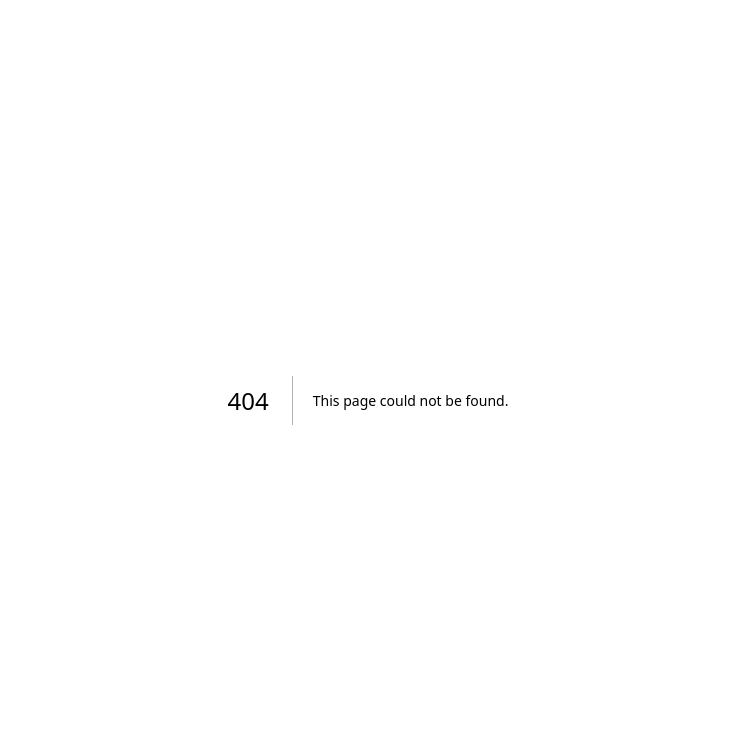
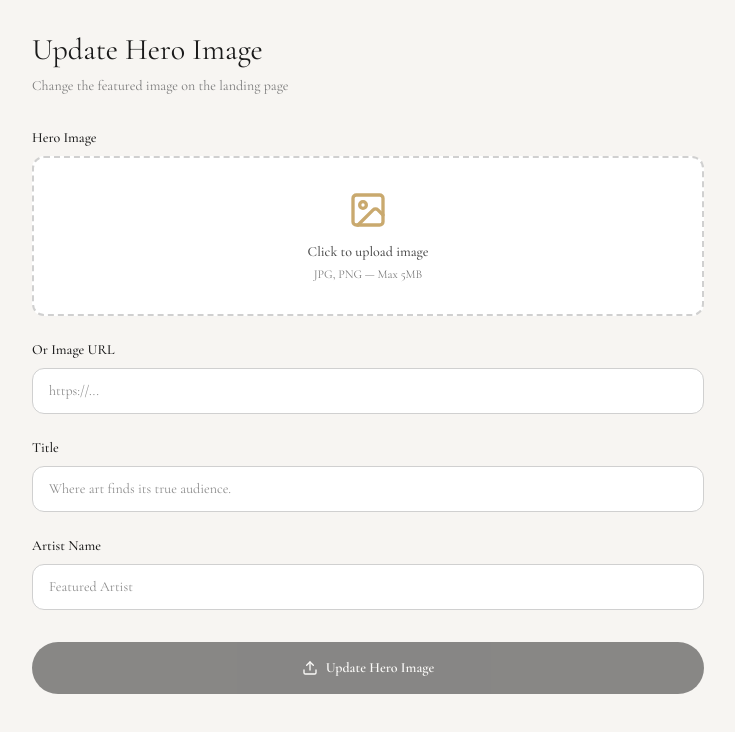
Before and after one commit to VinayakMaske/artistclub, a Next.js app: page /admin/hero in a window 1280 px wide. Before the commit this address had no page. Shown: the top 732 px of the page, without its empty margins (272-1007 px from the left). Built offline with nearby package versions, Linux system fonts and the light colour scheme; no server answers.

Commit message:
admin upload image

```diff
--- /dev/null
+++ b/app/admin/hero/page.tsx
@@ -0,0 +1,204 @@
+'use client';
+
+import { useState, useRef } from 'react';
+import { createBrowserClient } from '@supabase/ssr';
+import { Upload, Loader2, ImageIcon, X } from 'lucide-react';
+
+export default function HeroAdminPage() {
+  const [imageUrl, setImageUrl] = useState('');
+  const [title, setTitle] = useState('');
+  const [artistName, setArtistName] = useState('');
+  const [loading, setLoading] = useState(false);
+  const [uploading, setUploading] = useState(false);
+  const [preview, setPreview] = useState('');
+  const fileInputRef = useRef<HTMLInputElement>(null);
+
+  const supabase = createBrowserClient(
+    process.env.NEXT_PUBLIC_SUPABASE_URL!,
+    process.env.NEXT_PUBLIC_SUPABASE_ANON_KEY!
+  );
+
+  const handleFileSelect = async (file: File | null) => {
+    if (!file) return;
+
+    // Validate
+    if (!file.type.startsWith('image/')) {
+      alert('Please select an image file');
+      return;
+    }
+    if (file.size > 5 * 1024 * 1024) {
+      alert('Image must be under 5MB');
+      return;
+    }
+
+    // Show preview
+    setPreview(URL.createObjectURL(file));
+    setUploading(true);
+
+    try {
+      // Upload to Supabase Storage
+      const fileExt = file.name.split('.').pop();
+      const fileName = `hero_${Date.now()}_${Math.random().toString(36).substring(2)}.${fileExt}`;
+
+      const { error: uploadError } = await supabase.storage
+        .from('hero-images')
+        .upload(fileName, file);
+
+      if (uploadError) throw uploadError;
+
+      // Get public URL
+      const { data: { publicUrl } } = supabase.storage
+        .from('hero-images')
+        .getPublicUrl(fileName);
+
+      setImageUrl(publicUrl);
+      alert('Image uploaded successfully!');
+    } catch (err: any) {
+      console.error('Upload error:', err);
+      alert('Upload failed: ' + err.message);
+      setPreview('');
+    } finally {
+      setUploading(false);
+    }
+  };
+
+  const handleUpdate = async () => {
+    if (!imageUrl) {
+      alert('Please upload or enter an image URL');
+      return;
+    }
+
+    setLoading(true);
+
+    try {
+      // Deactivate current
+      await supabase.from('featured_hero').update({ is_active: false }).eq('is_active', true);
+
+      // Insert new
+      const { error } = await supabase.from('featured_hero').insert({
+        title: title || 'Where art finds its true audience.',
+        image_url: imageUrl,
+        artist_name: artistName || 'Featured Artist',
+        is_active: true,
+      });
+
+      if (error) throw error;
+
+      alert('Featured image updated successfully!');
+      // Clear form
+      setImageUrl('');
+      setTitle('');
+      setArtistName('');
+      setPreview('');
+    } catch (err: any) {
+      alert('Error: ' + err.message);
+    } finally {
+      setLoading(false);
+    }
+  };
+
+  return (
+    <div className="min-h-screen bg-[#f7f5f2] p-8">
+      <div className="max-w-2xl mx-auto">
+        <h1 className="text-3xl font-serif-display text-[#1a1a1a] mb-2">Update Hero Image</h1>
+        <p className="text-sm text-[#7a7a7a] mb-8">Change the featured image on the landing page</p>
+
+        {/* Image Upload Area */}
+        <div className="mb-6">
+          <label className="block text-sm font-medium text-[#1a1a1a] mb-2">Hero Image</label>
+
+          {preview ? (
+            <div className="relative rounded-xl overflow-hidden border border-[#d0d0d0]">
+              <img src={preview} alt="Preview" className="w-full h-64 object-cover" />
+              <button
+                onClick={() => { setPreview(''); setImageUrl(''); }}
+                className="absolute top-2 right-2 w-8 h-8 bg-white rounded-full flex items-center justify-center shadow-md hover:bg-red-50"
+              >
+                <X className="w-4 h-4 text-red-500" />
+              </button>
+            </div>
+          ) : (
+            <div
+              onClick={() => fileInputRef.current?.click()}
+              className="cursor-pointer border-2 border-dashed border-[#d0d0d0] rounded-xl p-8 text-center hover:border-[#c9a96e] transition-colors bg-white"
+            >
+              <ImageIcon className="w-10 h-10 text-[#c9a96e] mx-auto mb-3" />
+              <p className="text-sm text-[#4a4a4a] font-medium">Click to upload image</p>
+              <p className="text-xs text-[#7a7a7a] mt-1">JPG, PNG — Max 5MB</p>
+
+              {uploading && (
+                <div className="mt-4 flex items-center justify-center gap-2 text-[#c9a96e]">
+                  <Loader2 className="w-4 h-4 animate-spin" />
+                  <span className="text-sm">Uploading...</span>
+                </div>
+              )}
+            </div>
+          )}
+
+          <input
+            ref={fileInputRef}
+            type="file"
+            accept="image/*"
+            className="hidden"
+            onChange={(e) => handleFileSelect(e.target.files?.[0] || null)}
+          />
+        </div>
+
+        {/* Or enter URL manually */}
+        <div className="mb-6">
+          <label className="block text-sm font-medium text-[#1a1a1a] mb-2">Or Image URL</label>
+          <input
+            type="url"
+            value={imageUrl}
+            onChange={(e) => setImageUrl(e.target.value)}
+            placeholder="https://..."
+            className="w-full px-4 py-3 bg-white border border-[#d0d0d0] rounded-xl text-sm focus:border-[#c9a96e] focus:outline-none"
+          />
+        </div>
+
+        {/* Title */}
+        <div className="mb-6">
+          <label className="block text-sm font-medium text-[#1a1a1a] mb-2">Title</label>
+          <input
+            type="text"
+            value={title}
+            onChange={(e) => setTitle(e.target.value)}
+            placeholder="Where art finds its true audience."
+            className="w-full px-4 py-3 bg-white border border-[#d0d0d0] rounded-xl text-sm focus:border-[#c9a96e] focus:outline-none"
+          />
+        </div>
+
+        {/* Artist Name */}
+        <div className="mb-8">
+          <label className="block text-sm font-medium text-[#1a1a1a] mb-2">Artist Name</label>
+          <input
+            type="text"
+            value={artistName}
+            onChange={(e) => setArtistName(e.target.value)}
+            placeholder="Featured Artist"
+            className="w-full px-4 py-3 bg-white border border-[#d0d0d0] rounded-xl text-sm focus:border-[#c9a96e] focus:outline-none"
+          />
+        </div>
+
+        {/* Update Button */}
+        <button
+          onClick={handleUpdate}
+          disabled={loading || !imageUrl}
+          className="w-full py-4 bg-[#1a1a1a] text-white font-semibold text-sm rounded-full hover:bg-[#c9a96e] hover:text-[#1a1a1a] transition-all duration-500 disabled:opacity-50 flex items-center justify-center gap-2"
+        >
+          {loading ? (
+            <>
+              <Loader2 className="w-4 h-4 animate-spin" />
+              Updating...
+            </>
+          ) : (
+            <>
+              <Upload className="w-4 h-4" />
+              Update Hero Image
+            </>
+          )}
+        </button>
+      </div>
+    </div>
+  );
+}
--- a/app/page.tsx
+++ b/app/page.tsx
@@ -8,16 +8,20 @@ import Link from 'next/link';
 import MuseumNav from '@/components/MuseumNav';
 import { createBrowserClient } from '@supabase/ssr';
 
-type FeaturedArtwork = {
+type FeaturedHero = {
   id: string;
   title: string;
+  subtitle: string | null;
   image_url: string;
   artist_name: string;
+  cta_text: string;
+  cta_link: string;
 };
 
 export default function HomePage() {
   const heroRef = useRef<HTMLDivElement>(null);
-  const [featuredArtwork, setFeaturedArtwork] = useState<FeaturedArtwork | null>(null);
+  const [featuredHero, setFeaturedHero] = useState<FeaturedHero | null>(null);
+  const [loading, setLoading] = useState(true);
 
   const { scrollYProgress } = useScroll({
     target: heroRef,
@@ -35,36 +39,35 @@ export default function HomePage() {
   );
 
   useEffect(() => {
-    async function fetchFeatured() {
+    async function fetchFeaturedHero() {
       try {
         const { data, error } = await supabase
-          .from('artworks')
-          .select(`
-            id,
-            title,
-            image_url,
-            artist:artists(full_name)
-          `)
-          .eq('status', 'live')
-          .eq('is_featured', true)
+          .from('featured_hero')
+          .select('*')
+          .eq('is_active', true)
+          .order('created_at', { ascending: false })
           .limit(1)
           .single();
 
         if (!error && data) {
-          const artistData = Array.isArray(data.artist) ? data.artist[0] : data.artist;
-          setFeaturedArtwork({
+          setFeaturedHero({
             id: data.id,
             title: data.title,
+            subtitle: data.subtitle,
             image_url: data.image_url,
-            artist_name: artistData?.full_name || 'Unknown Artist',
+            artist_name: data.artist_name,
+            cta_text: data.cta_text || 'Enter the Gallery',
+            cta_link: data.cta_link || '/gallery',
           });
         }
       } catch (err) {
-        console.error('Featured fetch error:', err);
+        console.error('Featured hero fetch error:', err);
+      } finally {
+        setLoading(false);
       }
     }
 
-    fetchFeatured();
+    fetchFeaturedHero();
   }, [supabase]);
 
   return (
@@ -255,21 +258,21 @@ export default function HomePage() {
               transition={{ duration: 1, delay: 0.2, ease: [0.16, 1, 0.3, 1] }}
               className="order-1 lg:order-2"
             >
-              {/* REAL gallery frame with FEATURED ARTWORK */}
+              {/* REAL gallery frame with FEATURED HERO IMAGE */}
               <div className="gallery-frame rounded-sm overflow-hidden bg-white max-w-[400px] mx-auto lg:max-w-none">
                 <div className="m-4">
                   <div className="aspect-[4/5] bg-gradient-to-br from-[#f5f5f0] to-[#e8e4dc] relative overflow-hidden">
-                    {featuredArtwork?.image_url ? (
-                      <Link href={`/artwork/${featuredArtwork.id}`} className="block w-full h-full">
+                    {featuredHero?.image_url ? (
+                      <Link href={featuredHero.cta_link} className="block w-full h-full">
                         <img
-                          src={featuredArtwork.image_url}
-                          alt={featuredArtwork.title}
+                          src={featuredHero.image_url}
+                          alt={featuredHero.title}
                           className="w-full h-full object-cover hover:scale-105 transition-transform duration-700"
                         />
-                        {/* Optional: artwork info overlay */}
+                        {/* Artwork info overlay */}
                         <div className="absolute bottom-0 left-0 right-0 p-4 bg-gradient-to-t from-black/60 to-transparent">
-                          <p className="text-white text-sm font-serif-display font-semibold">{featuredArtwork.title}</p>
-                          <p className="text-white/80 text-xs font-sans-gallery">{featuredArtwork.artist_name}</p>
+                          <p className="text-white text-sm font-serif-display font-semibold">{featuredHero.title}</p>
+                          <p className="text-white/80 text-xs font-sans-gallery">{featuredHero.artist_name}</p>
                         </div>
                       </Link>
                     ) : (
```
